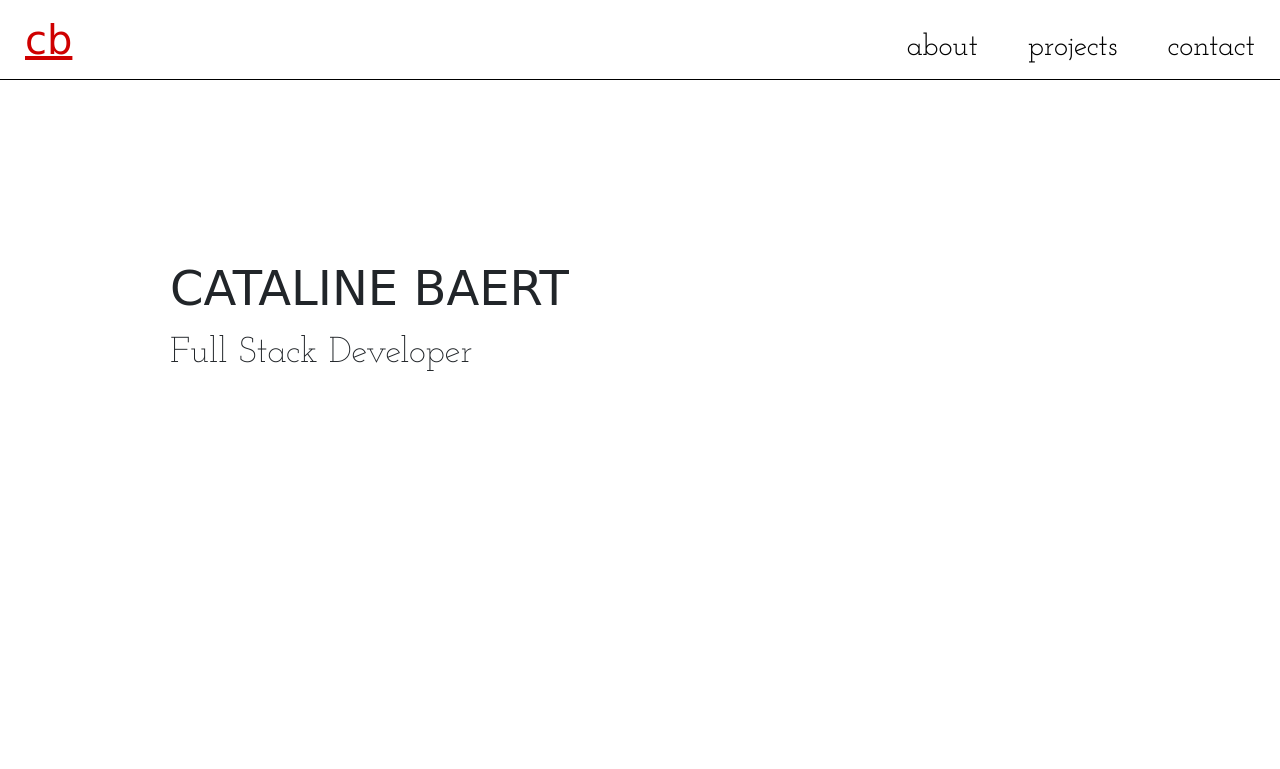
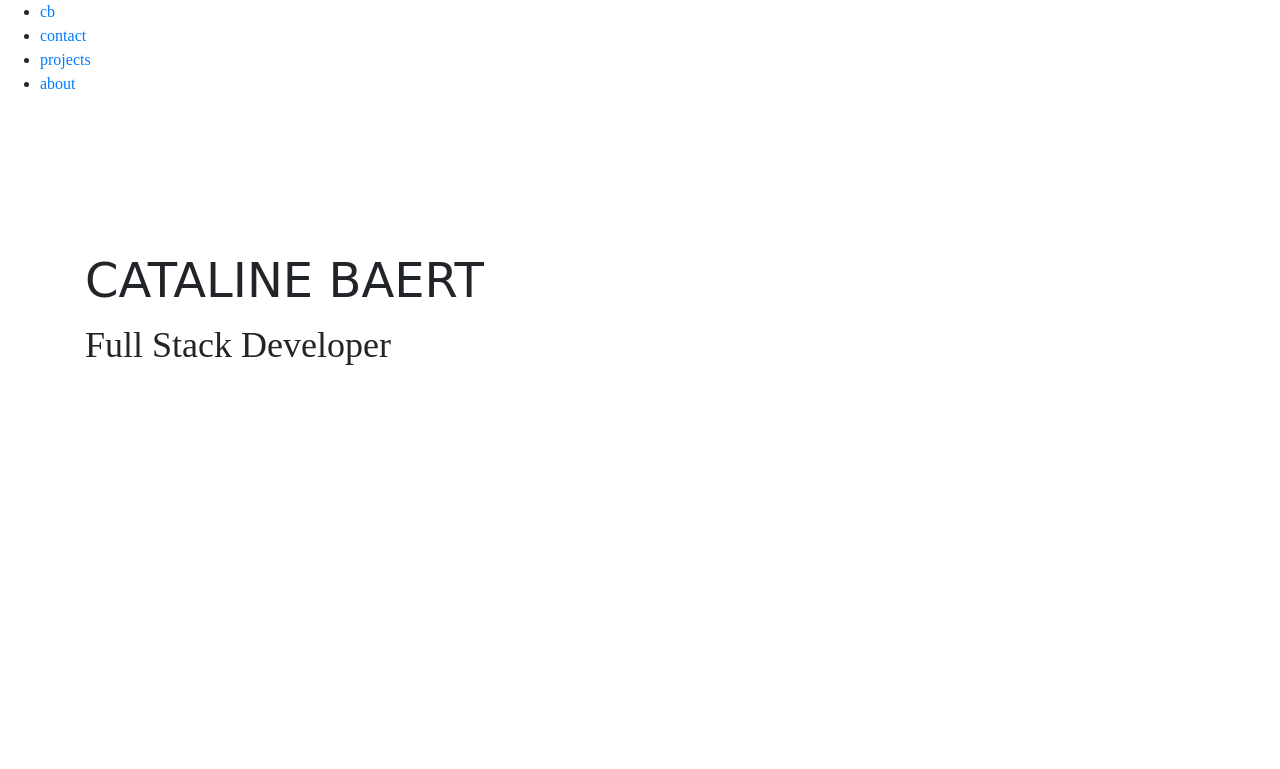
Before and after one commit to ctln12/profile, a plain HTML site: page index.html in a window 1280 px wide. Shown: the top 769 px of the page. Drawn offline with nearby package versions, Linux system fonts and the light colour scheme; a web font is replaced by a local one.

Commit message:
change global font and remove navbar style

```diff
--- a/style.css
+++ b/style.css
@@ -1,70 +1,14 @@
-/*font-family: 'Fredericka the Great', cursive;
-font-family: 'Josefin Slab', serif;
-font-family: 'Qwigley', cursive;*/
+/*<link href="https://fonts.googleapis.com/css?family=Bitter:400,700|Dosis:400,700&display=swap" rel="stylesheet">*/
+/*font-family: Dosis, sans-serif; // header
+font-family: Bitter, serif; // text*/
 
 /* GLOBAL */
 body {
-  font-family: 'Josefin Slab', serif;
-  font-size: 20px;
+  font-family: Bitter, serif;
   margin: 0;
 }
 
-.container {
-  padding: 120px 100px 120px 100px;
-}
-
-a {
-  text-decoration: none;
-  color: black;
-}
-
 /* NAVBAR */
-ul#navbar {
-  list-style-type: none;
-  margin: 0;
-  padding: 0;
-  overflow: hidden;
-  position: fixed;
-  top: 0;
-  width: 100%;
-}
-
-#navbar {
-  border-bottom: solid 1px black;
-  background-color: white;
-  height: 80px;
-  z-index:2;
-}
-
-#navbar li {
-  float: right;
-}
-
-#navbar li a {
-  display: block;
-  padding: 25px 25px;
-  font-size: 30px;
-}
-
-#navbar li a:hover {
-  color: #CF0000;
-}
-
-.active a {
-  color: #CF0000!important;
-  font-weight: bold;
-  padding-top: 20px!important;
-}
-
-li#logo {
-  float: left;
-}
-
-li#logo a {
-  font-family: 'Fredericka the Great', cursive;
-  font-size: 40px;
-  padding: 10px 25px;
-}
 
 /* SECTIONS */
 .section {
```
